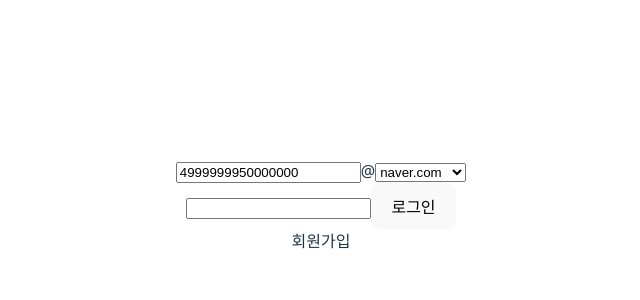
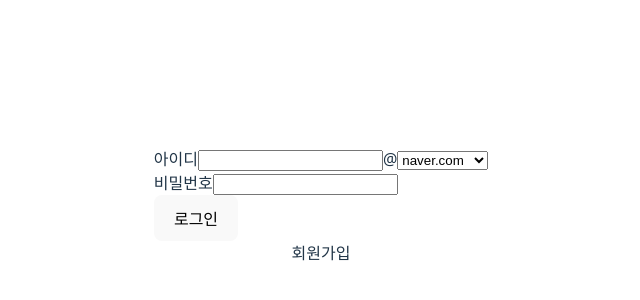
Before and after one commit to kimywann/react-study, a React (Vite) app in the folder example/: page / in a window 1280 px wide. Shown: the part 194-494 px from the top of the page, without its empty margins (319-959 px from the left). Built offline with nearby package versions, Linux system fonts and the light colour scheme.

Commit message:
feat: 유효성 검사 로직 추가 및 아이디 입력 오류 메시지 구현

```diff
--- a/example/src/App.jsx
+++ b/example/src/App.jsx
@@ -1,20 +1,11 @@
 import { useState } from "react";
 import "./App.css";
 
-function veryHeavyComputation() {
-  let sum = 0;
-  for (let i = 0; i < 100000000; i++) {
-    sum += i;
-  }
-  return sum;
-}
-
 function App() {
-  const [id, setId] = useState(() => {
-    return veryHeavyComputation();
-  });
+  const [id, setId] = useState("");
   const [domain, setDomain] = useState("naver.com");
   const [password, setPassword] = useState("");
+  const [errors, setErrors] = useState({});
   const domains = ["naver.com", "google.com", "kakao.com"];
 
   console.log("App", id);
@@ -36,13 +27,28 @@ function App() {
   const fullDomain = `${id}@${domain}`;
 
   const onLogin = () => {
-    console.log(fullDomain, password); // 서버로 보내서 로그인
+    if (!id?.trim()) {
+      setErrors({ idError: "아이디를 입력해주세요." });
+      return;
+    }
+    if (!password?.trim()) {
+      setErrors({ passwordError: "비밀번호를 입력해주세요." });
+      return;
+    }
+    setErrors;
+    console.log(fullDomain, password);
   };
 
   return (
     <>
-      <div>
+      <div style={{ textAlign: "left" }} className="login-form">
         <div>
+          <label
+            htmlFor="id"
+            style={{ display: "inline-blockm", width: "80px" }}
+          >
+            아이디
+          </label>
           <input type="text" value={id} onChange={onChangeEmail} />
           {domain === "" ? null : <span>@</span>}
           <select value={domain} onChange={onChangeDomain}>
@@ -55,8 +61,22 @@ function App() {
             })}
             <option value="">직접입력</option>
           </select>
+          {errors.idError && (
+            <div style={{ color: "red" }}>{errors.idError}</div>
+          )}
         </div>
-        <input type="password" value={password} onChange={onChangePassword} />
+        <div>
+          <label
+            htmlFor="id"
+            style={{ display: "inline-blockm", width: "80px" }}
+          >
+            비밀번호
+          </label>
+          <input type="password" value={password} onChange={onChangePassword} />
+          {errors.passwordError && (
+            <div style={{ color: "red" }}>{errors.passwordError}</div>
+          )}
+        </div>
         <button onClick={onLogin}>로그인</button>
       </div>
       <div>회원가입</div>
```
